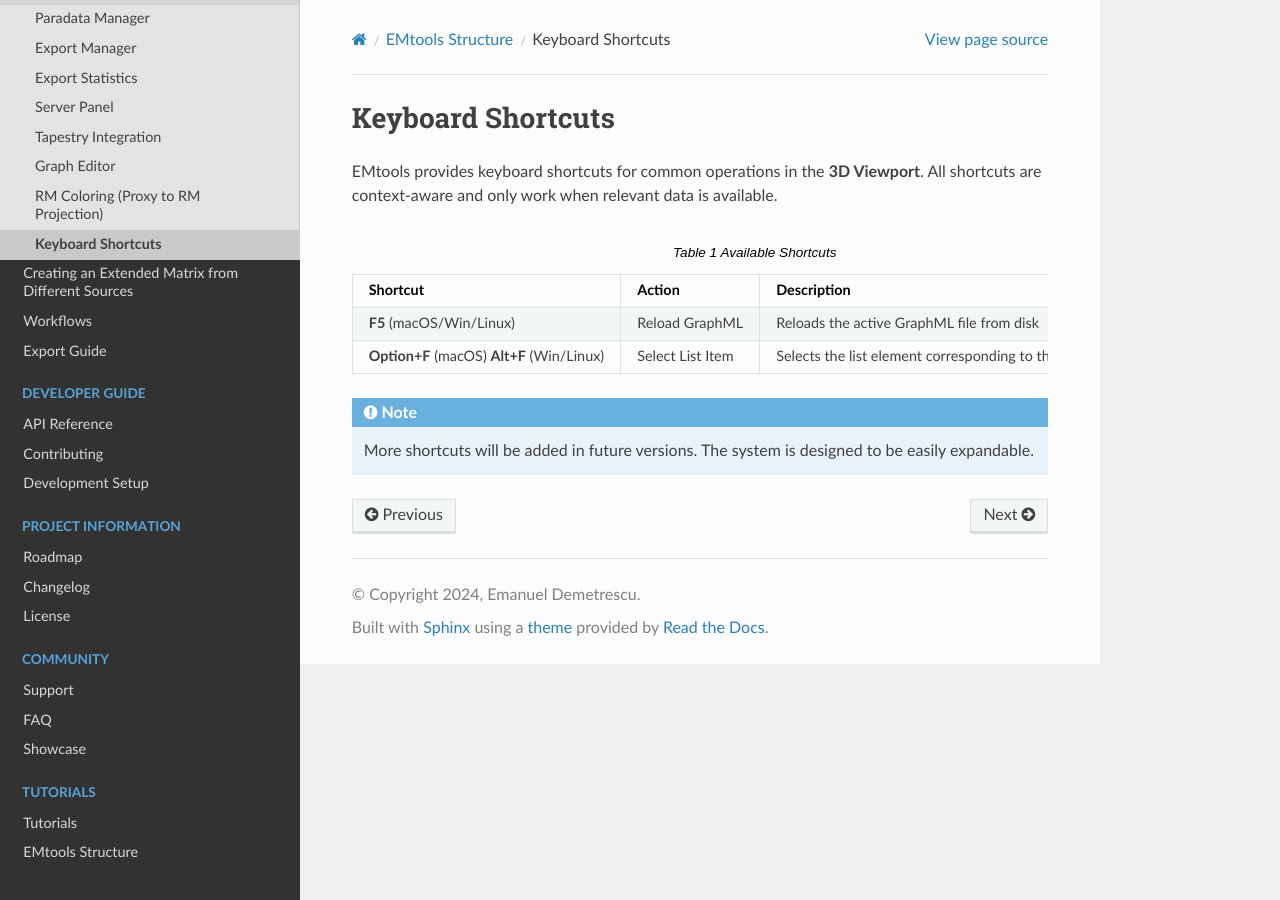
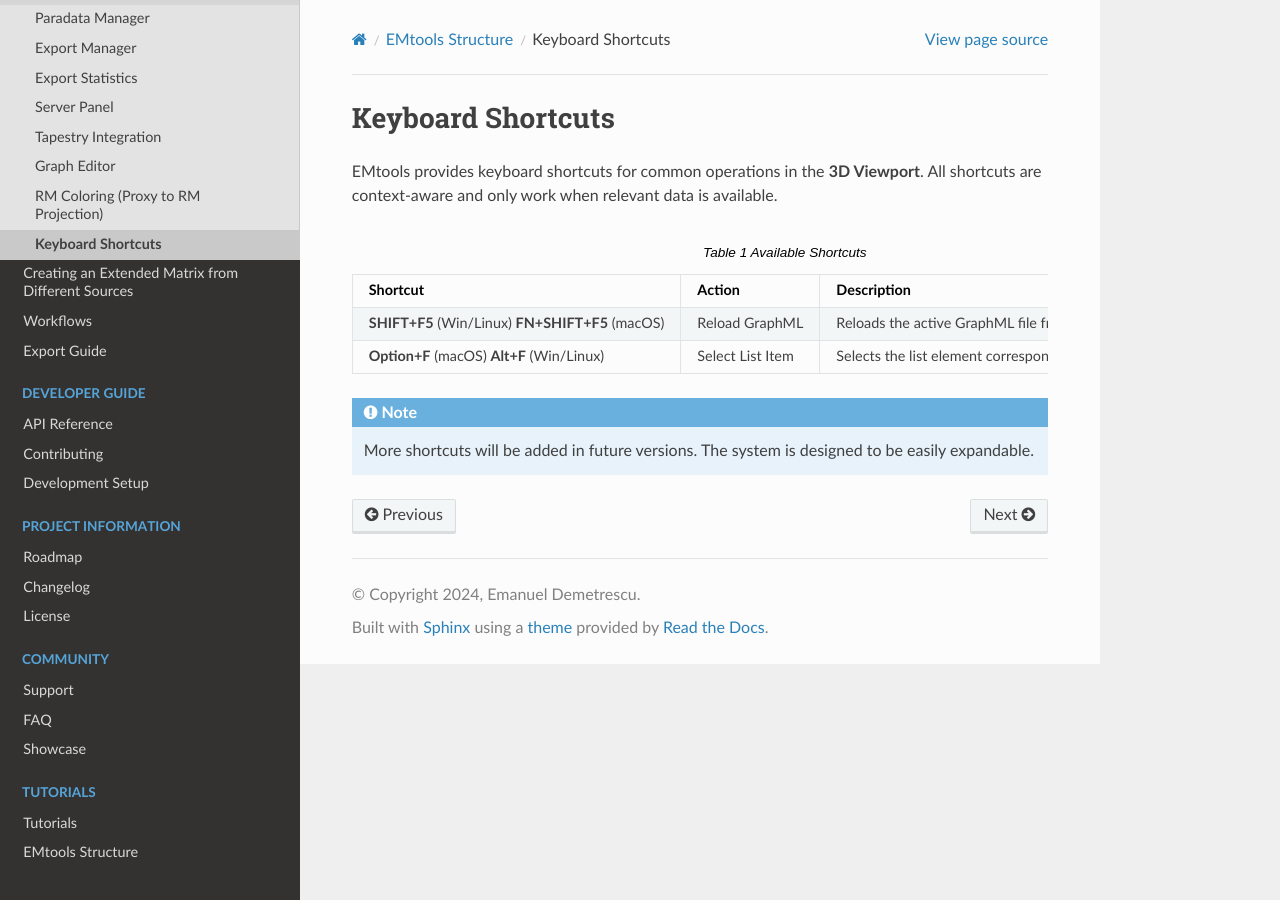
Before and after one commit to zalmoxes-laran/EM-blender-tools-doc, a Sphinx documentation site: the page built from docs/panels/keyboard_shortcuts.rst, in a window 1280 px wide. Built offline with Sphinx 7.4.7 and the Read the Docs theme 3.1.0, drawn with Linux system fonts in a browser that asks for light colours.

Commit message:
Update keyboard_shortcuts.rst

```diff
--- a/docs/panels/keyboard_shortcuts.rst
+++ b/docs/panels/keyboard_shortcuts.rst
@@ -12,7 +12,8 @@ EMtools provides keyboard shortcuts for common operations in the **3D Viewport**
    * - Shortcut
      - Action
      - Description
-   * - **F5** (macOS/Win/Linux)
+   * - **SHIFT+F5** (Win/Linux)
+       **FN+SHIFT+F5** (macOS)
      - Reload GraphML
      - Reloads the active GraphML file from disk
    * - **Option+F** (macOS)
```
